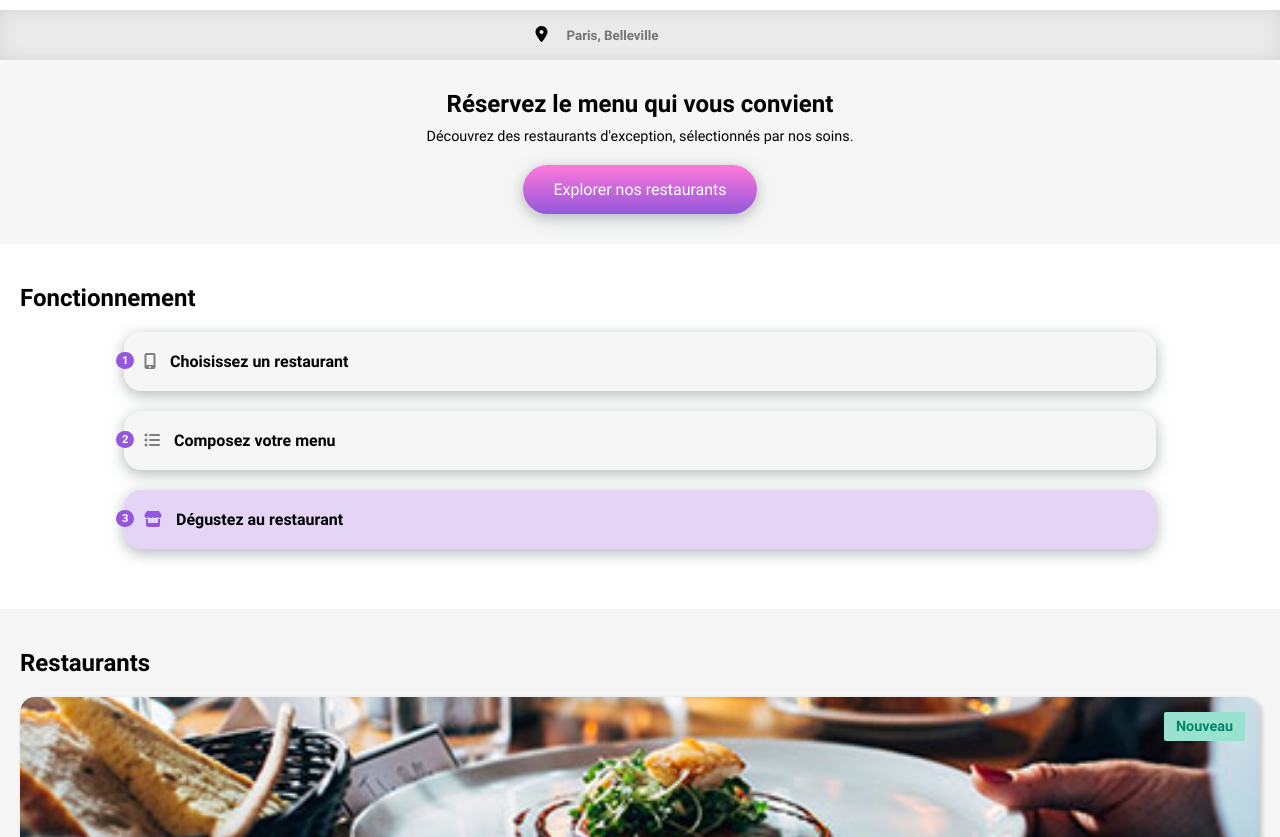
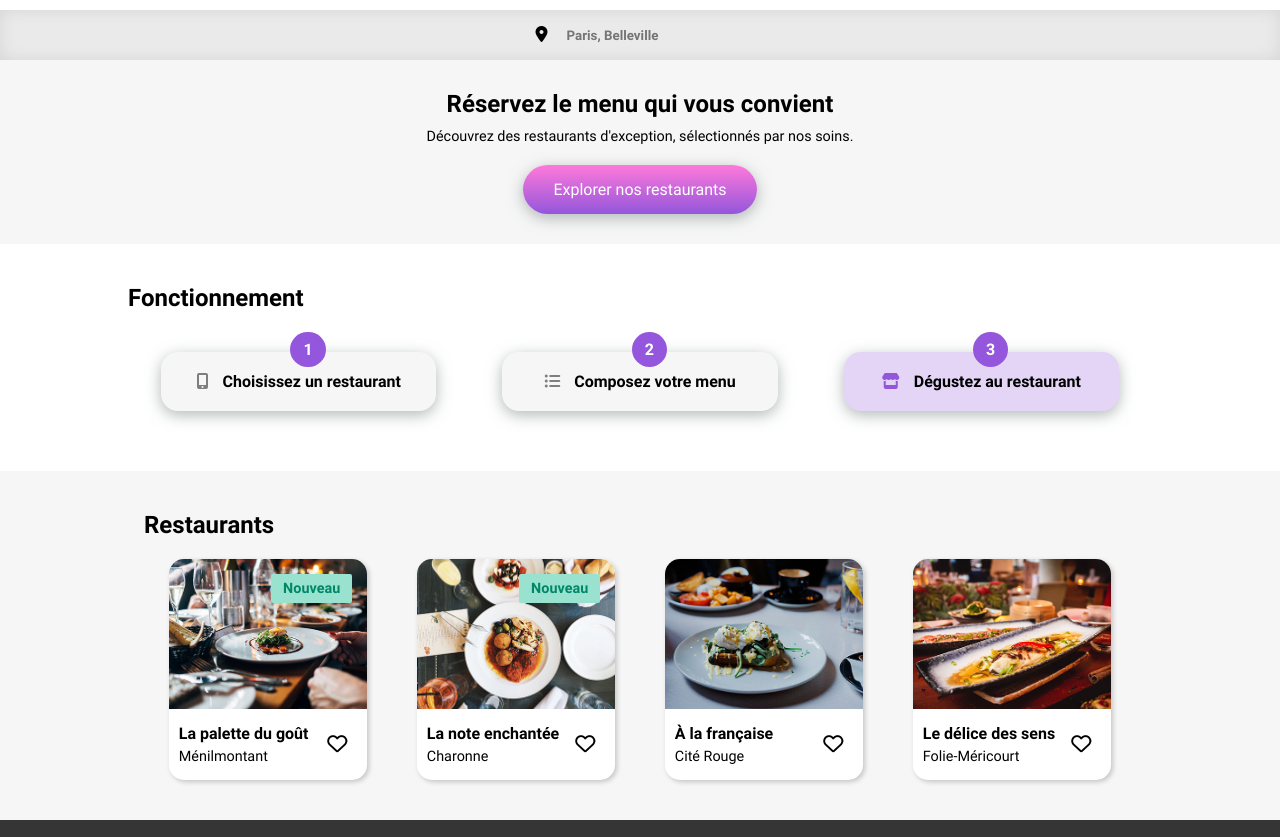
Before and after one commit to pauline1785/BourgeaisPauline_3_23062021, a website: page index.html in a window 1280 px wide. Shown: the part 54-891 px from the top of the page. Drawn offline with nearby package versions, Linux system fonts and the light colour scheme; files that its build step writes are made by us from their sources; a web font is replaced by a local one.

Commit message:
add madia queries for desktop

```diff
--- a/sass/pages/_home.scss
+++ b/sass/pages/_home.scss
@@ -73,6 +73,27 @@
     background-color: lighten($color-primary, 30%);
 }
 
+@media screen and (min-width: 1200px){
+    .fonctionnement{
+        width: 80%;
+        margin: 0 auto;
+        & ol{
+            display: flex;
+            flex-flow: row wrap;
+        }
+        & li{
+            margin-top: 40px;
+            width: 23%;
+            text-align: center;
+            &:before{
+                top: -20px;
+                left: 47%;
+                padding: 8px 13px;
+                font-size: 1rem;
+            }
+        }
+    }
+}
 
 
 
@@ -100,7 +121,7 @@
     }
     & img{
         width: 100%;
-        height: 160px;
+        height: 150px;
         object-fit: cover;
         border-top-left-radius: 15px;
         border-top-right-radius: 15px;
@@ -131,3 +152,22 @@
         background-color: #fff;
     }
 }
+
+
+
+// RESPONSIVE
+
+@media screen and (min-width: 1200px){
+    .restaurants__content{
+        width: 80%;
+        margin: 0 auto;
+        & .restaurants__fiche{
+            flex-direction: row;
+            justify-content: space-around;
+            & a{
+                flex-basis: 20%;
+            }
+        }
+    }
+
+}
```
